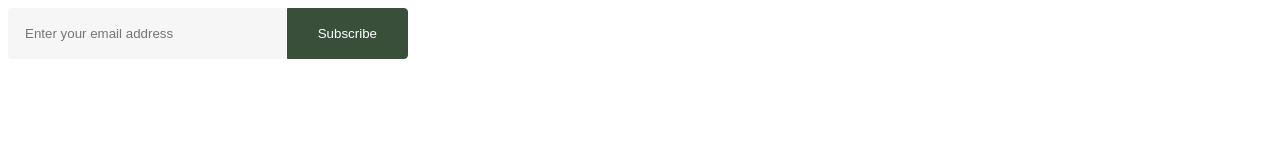
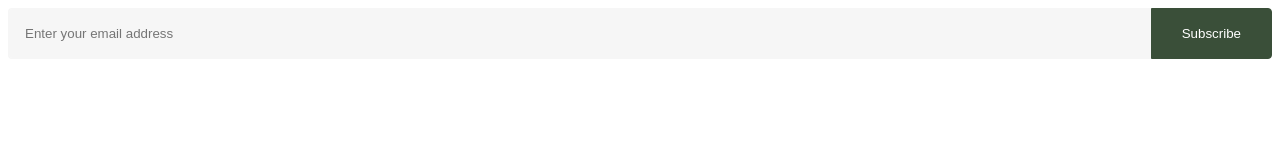
Before and after one commit to stoicaandrei/Call-To-Actions-Pages, a plain HTML site: page index.html in a window 1280 px wide. Drawn offline with Linux system fonts and the light colour scheme.

```diff
--- a/global.css
+++ b/global.css
@@ -1,3 +1,4 @@
+/* Import font extern */
 @import url('https://fonts.googleapis.com/css2?family=Inter:wght@100..900&display=swap');
 
 /* define global variables */
@@ -14,6 +15,7 @@
     --cta-house: url("https://link.tenxbase.com/cta-house");
 }
 
+/* Tipografie */
 .h1-text {
     font-family: "Inter", sans-serif;
     font-weight: 600;
@@ -40,6 +42,7 @@
     color: var(--dark-green);
 }
 
+/* Butonul de baza */
 .btn {
     padding-top: 17px;
     padding-bottom: 17px;
@@ -51,6 +54,7 @@
     border: 1px solid var(--dark-green);
 }
 
+/* Culoarea primary */
 .btn-primary {
     color: var(--white);
     background-color: var(--dark-green);;
@@ -61,6 +65,7 @@
     border-color: #283A27;
 }
 
+/* culoarea secondary */
 .btn-secondary {
     color: var(--dark-green);
     background-color: var(--white);
@@ -78,14 +83,11 @@
     padding-right: 16px;
 
     border-radius: 4px;
-    border: none;
 
     flex: 1;
 
     background-color: var(--light-grey);
     border: 1px solid var(--light-grey);
-
-    width: 300px;
 }
 
 .input:focus {
@@ -99,8 +101,6 @@
 }
 
 .input-group {
-    width: 400px;
-
     display: flex;
     flex-direction: row;
     align-items: center;
```
